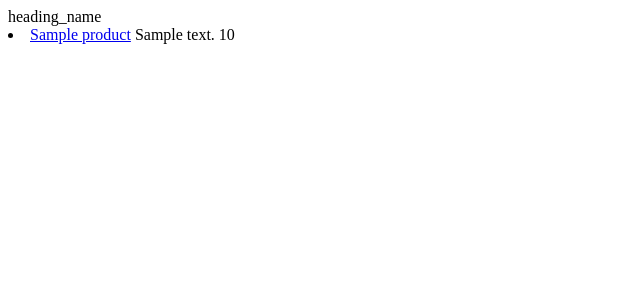
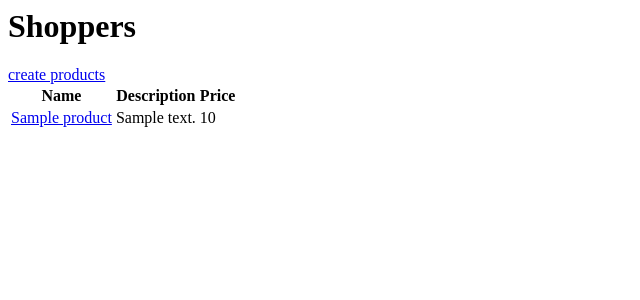
Before and after one commit to Yathishkumar-py/DjangoGenericCRUD, a Django app: page /products/ in a window 1280 px wide. Shown: the top 300 px of the page, without its empty margins (0-640 px from the left). Run offline with Django 4.2, Linux system fonts and the light colour scheme; tables that the repository leaves empty hold one stand-in row (values such as "Sample post").

Commit message:
Generic product create view

```diff
--- a/product/urls.py
+++ b/product/urls.py
@@ -1,7 +1,8 @@
 from django.urls import path
-from .views import ProductsListView, ProductDetailView
+from .views import ProductsListView, ProductDetailView, ProductCreateView
 
 urlpatterns = [
     path('', ProductsListView.as_view(), name='products_list'),
     path('<int:pk>/details', ProductDetailView.as_view(), name='product_detail'),
+    path('create', ProductCreateView.as_view(), name='product_create'),
 ]
--- a/product/views.py
+++ b/product/views.py
@@ -1,5 +1,21 @@
+from django.urls import reverse
 from django.views import generic
 from .models import Products
+from django import forms
+from .forms import ProductCreateForm
+
+
+"""
+    Django Generic Views
+        1-> Display views
+            i-> Listview
+            ii-> DetailView
+        2-> Editing views
+            i-> CreateView
+            ii-> UpdateView
+            iii-> DeleteView
+            iv-> FormView
+"""
 
 
 class ProductsListView(generic.ListView):
@@ -34,7 +50,7 @@ class ProductsListView(generic.ListView):
         used to add additional data to the context object to be used in templates
         """
         context = super().get_context_data(*args, **kwargs)
-        context['heading'] = {'headname': 'heading_name'}
+        context['heading'] = {'headname': 'Shoppers'}
         return context
 
     def get_template_names(self):
@@ -49,6 +65,10 @@ class ProductsListView(generic.ListView):
 
 
 class ProductDetailView(generic.DetailView):
+    """
+        Django generic detail view
+        path should be product/int<pk> (default) can be changed by pk_url_kwarg
+    """
     model = Products
     template_name = 'products_detail.html'
     context_object_name = 'product'
@@ -58,3 +78,52 @@ class ProductDetailView(generic.DetailView):
         context = super().get_context_data(**kwargs)
         context['products'] = self.model.objects.all().order_by('name')
         return context
+
+
+class ProductCreateViewDefaultForm(generic.CreateView):
+    """
+        Django Generic Create View, it has a default form built in.
+    """
+    model = Products
+    fields = ['name', 'description', 'price']
+    template_name = 'products_create.html'
+
+    def get_form(self):
+        """
+            used to get the form details to modify the form
+        :return: form
+        """
+        form = super(ProductCreateViewDefaultForm, self).get_form()
+        form.fields['description'].widget = forms.Textarea(attrs={'class': 'product_description'})
+        return form
+
+    def get_success_url(self):
+        """
+            is called after the code runs successfully
+        :return:
+        """
+        return reverse('products_list')
+
+
+class ProductCreateView(generic.CreateView):
+    """
+        Django generic Create view using a model Form
+        form_class: the user defined form to be used, overrides the default form.
+    """
+    form_class = ProductCreateForm
+    template_name = 'products_create.html'
+
+    def get_success_url(self):
+        return reverse('products_list')
+
+
+class ProductDetailView(generic.DetailView):
+    model = Products
+    template_name = 'products_detail.html'
+    context_object_name = 'product'
+    pk_url_kwarg = 'pk'
+
+    def get_context_data(self, **kwargs):
+        context = super().get_context_data(**kwargs)
+        context['products'] = self.model.objects.all().order_by('name')
+        return context
--- /dev/null
+++ b/templates/products/products_create.html
@@ -0,0 +1,5 @@
+<form action="" method="post">
+    {% csrf_token %}
+    {{ form.as_p }}
+    <input type="submit" value="Submit">
+</form>
--- a/templates/products/products_list.html
+++ b/templates/products/products_list.html
@@ -1,11 +1,25 @@
 
-{{ heading.headname }}
+<h1>
+    {{ heading.headname }}
+</h1>
+<div>
+    <a href="{% url 'product_create' %}">create products</a>
+</div>
+
+<table>
+    <tr>
+        <th> Name </th>
+        <th> Description </th>
+        <th> Price </th>
+    </tr>
 
 {% for product in products %}
-    <li>
-        <a href="{% url 'product_detail' product.id %}">{{ product.name }}</a>
-        {{ product.description }}
-        {{ product.price }}
-    </li>
+
+    <tr>
+        <td> <a href="{% url 'product_detail' product.id %}">{{ product.name }}</a></td>
+        <td>{{ product.description }}</td>
+        <td>{{ product.price }}</td>
+    </tr>
 
 {% endfor %}
+</table>
```
Also changed, not shown: product/forms.py (added, +11 -0 lines).
